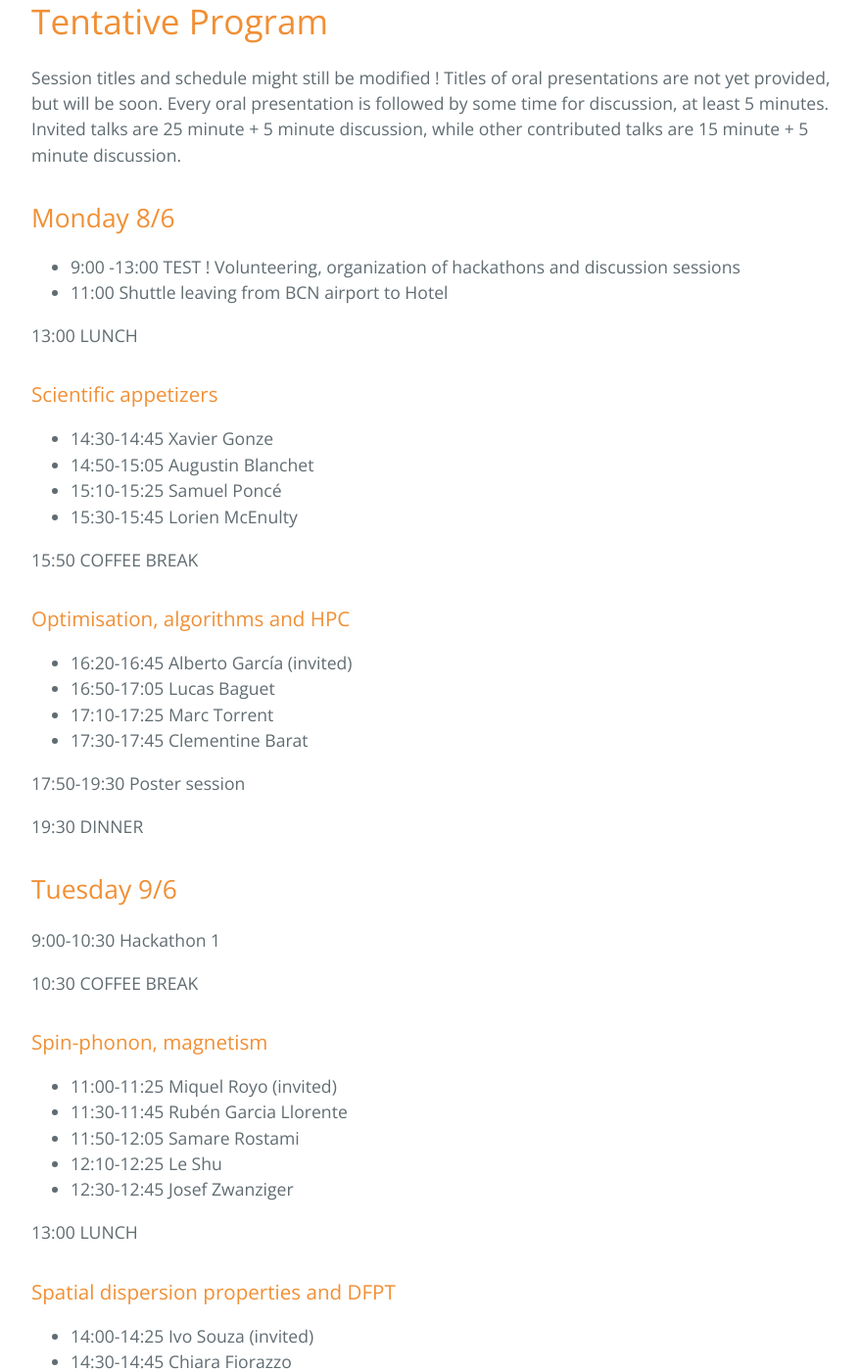
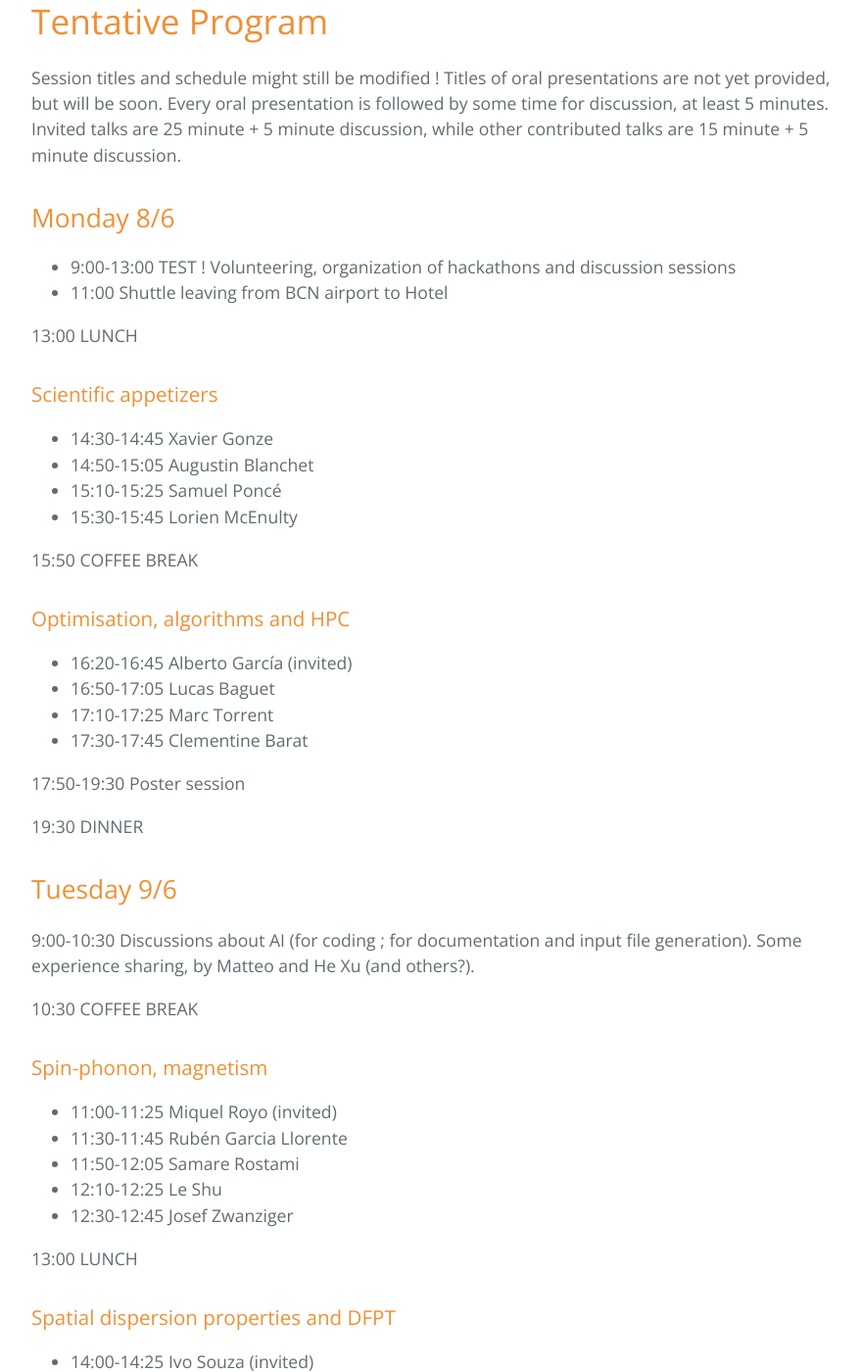
Before and after one commit to abinit/abidev2026, a Jekyll site: the page built from docs/program.md, in a window 1280 px wide and 1400 px high, scrolled down 579 px. Shown: the whole window at 98% size, without its empty margins (192-1070 px from the left). Built offline with Jekyll 4.4.1, drawn with Linux system fonts in a browser that asks for light colours; the repository's description, which GitHub fills in, is left out.

Commit message:
Continue to test

```diff
--- a/docs/program.md
+++ b/docs/program.md
@@ -18,7 +18,7 @@ Session titles and schedule might still be modified ! Titles of oral presentatio
 
 ## Monday 8/6
 
-- 9:00 -13:00 TEST ! Volunteering, organization of hackathons and discussion sessions
+- 9:00-13:00 TEST ! Volunteering, organization of hackathons and discussion sessions
 - 11:00 Shuttle leaving from BCN airport to Hotel
 
 13:00 LUNCH
@@ -46,7 +46,7 @@ Session titles and schedule might still be modified ! Titles of oral presentatio
 
 ## Tuesday 9/6
 
-9:00-10:30 Hackathon 1
+9:00-10:30 Discussions about AI (for coding ; for documentation and input file generation). Some experience sharing, by Matteo and He Xu (and others?).
 
 10:30 COFFEE BREAK
 
```
